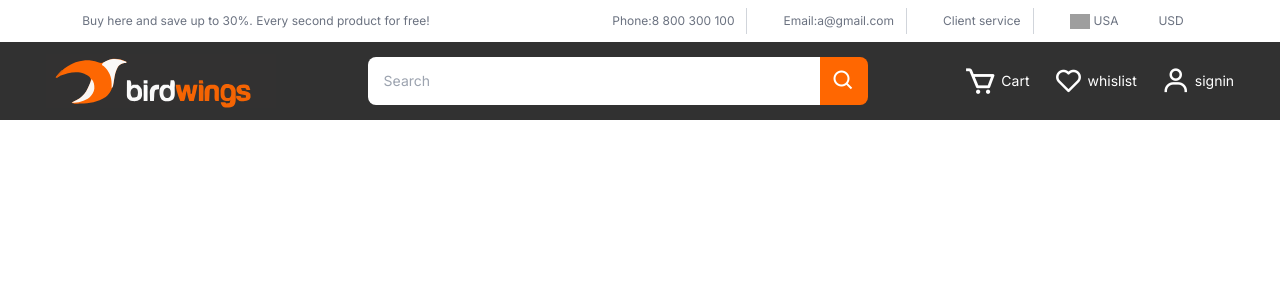
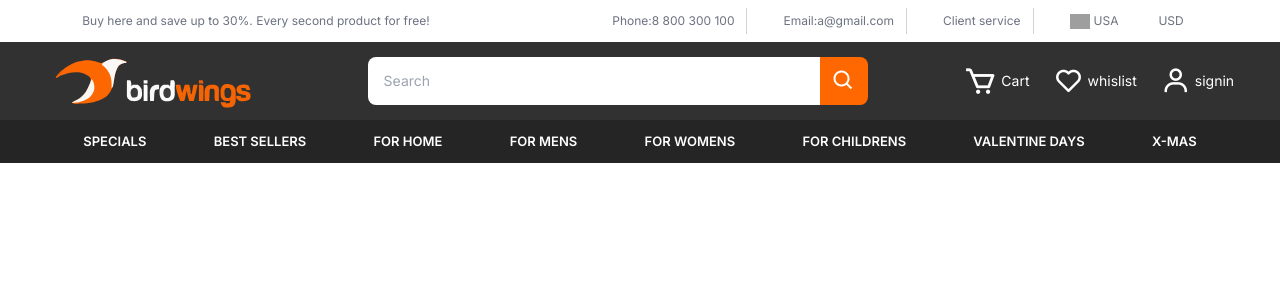
Before and after one commit to Rohit25112001/birdwing, a Next.js app: page / in a window 1280 px wide. Shown: the top 300 px of the page. Built offline with nearby package versions, Linux system fonts and the light colour scheme; grey boxes are pictures that could not be loaded.

Commit message:
new navbar

```diff
--- a/components/shared/layout/index.jsx
+++ b/components/shared/layout/index.jsx
@@ -139,12 +139,12 @@ const Layout =() =>{
   // };
 
 
-  // const handleMouseEnter =(e) =>{
-  //   setactiveMenu(e)
-  // }
-  // const handleMouseLeave =() =>{
-  //   setactiveMenu(null)
-  // }
+  const handleMouseEnter =(e) =>{
+    setactiveMenu(e)
+  }
+  const handleMouseLeave =() =>{
+    setactiveMenu(null)
+  }
 
     return(
         <>
@@ -218,9 +218,9 @@ const Layout =() =>{
               </div>
             </nav>
 
-            {/* <nav className="bg-[#252525] lg:block hidden">
+            <nav className="bg-[#252525] lg:block hidden">
               <ul className="flex justify-evenly py-3 uppercase font-semibold px-4" onMouseLeave={handleMouseLeave}>
-                <li
+                {/* <li
                   className="text-white cursor-pointer text-[13px] relative"
                   onMouseEnter={() => handleMouseEnter('new product')}
                 >
@@ -265,7 +265,7 @@ const Layout =() =>{
                       </div>
                     </div>
                   }
-                </li>
+                </li> */}
                 <li
                   className="text-white hover:text-gray-300 cursor-pointer text-[13px] relative"
                   onMouseEnter={() => handleMouseEnter('specials')}
@@ -348,7 +348,7 @@ const Layout =() =>{
                   </Link>
                 </li>
              </ul>
-            </nav> */}
+            </nav>
         </>
     )
 }
```
